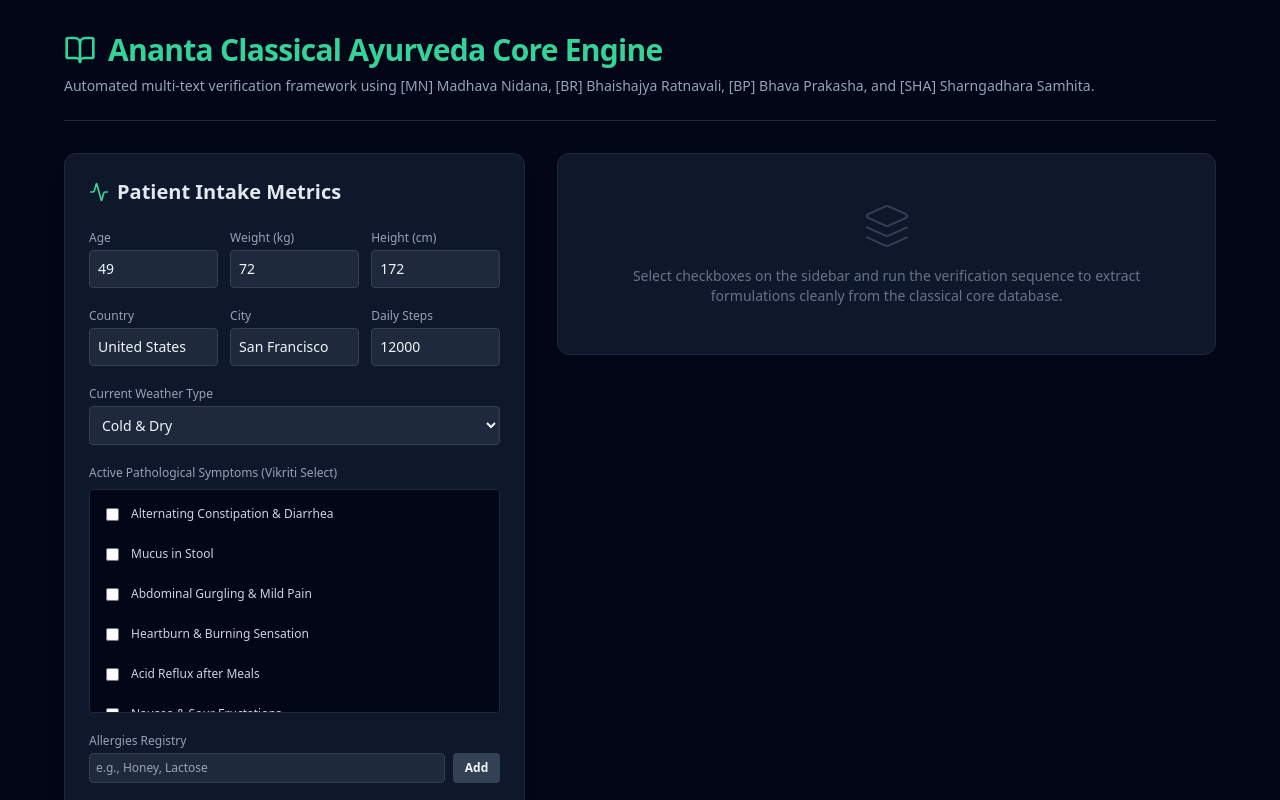
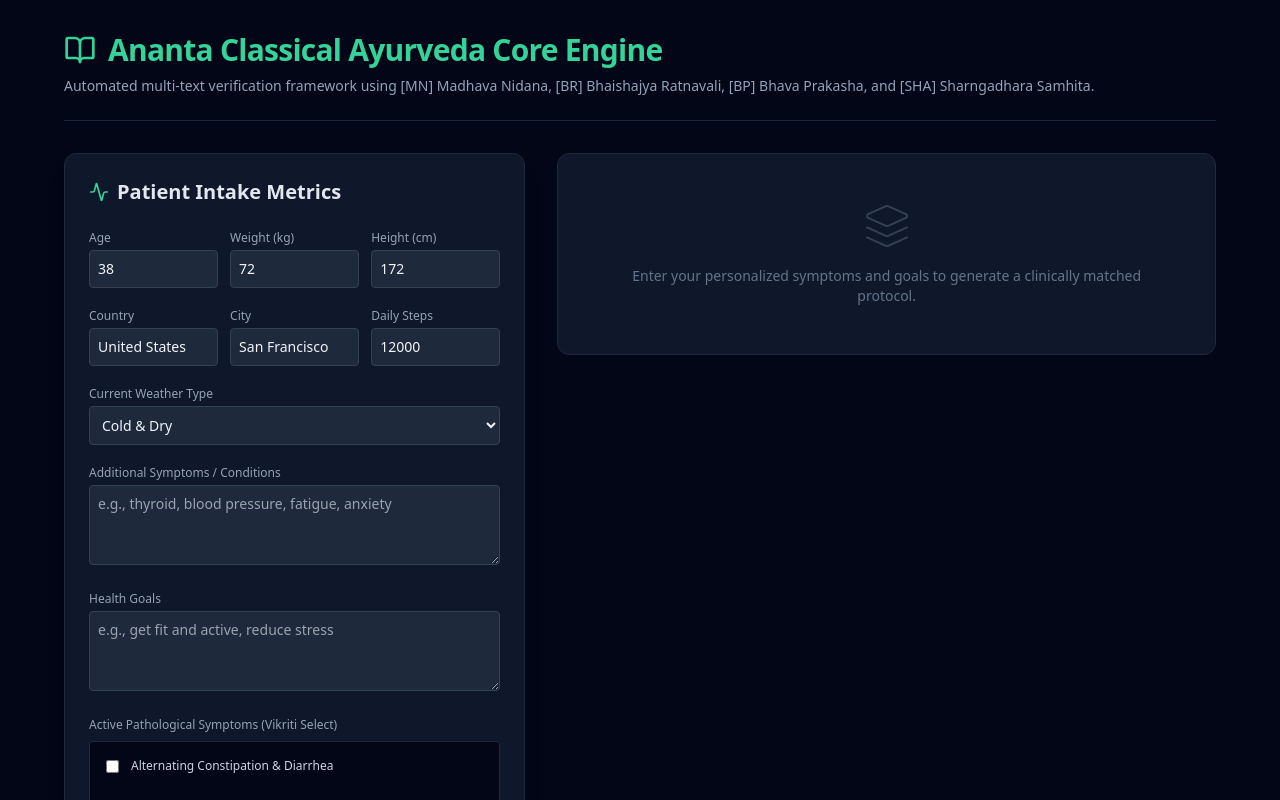
Before and after one commit to pankajmanchnda/Lotus, a React (Vite) app: page / in a window 1280 px wide. Shown: the top 800 px of the page. Built offline with nearby package versions, Linux system fonts and the light colour scheme.

Commit message:
Update user intake age and restore free-text inputs

```diff
--- a/src/App.tsx
+++ b/src/App.tsx
@@ -6,7 +6,7 @@ import type { EvaluationResult, UserIntake, WeatherProfile } from "./types";
 
 export default function App() {
   const [intake, setIntake] = useState<UserIntake>({
-    age: 49, weight: 72, height: 172,
+    age: 38, weight: 72, height: 172,
     city: "San Francisco", country: "United States",
     weatherType: "Cold-Dry", dailySteps: 12000,
     selectedSymptoms: [], symptomText: "", goalsText: "", allergies: []
@@ -100,9 +100,30 @@ export default function App() {
               </select>
             </div>
 
+            {/* RESTORED FREE-TEXT INPUTS */}
+            <div>
+              <label className="block text-xs font-medium text-slate-400 mb-1">Additional Symptoms / Conditions</label>
+              <textarea
+                className="w-full min-h-20 bg-slate-800 border border-slate-700 rounded p-2 text-sm text-slate-100 focus:outline-none focus:border-emerald-500"
+                placeholder="e.g., thyroid, blood pressure, fatigue, anxiety"
+                value={intake.symptomText}
+                onChange={(event) => setIntake({ ...intake, symptomText: event.target.value })}
+              />
+            </div>
+
+            <div>
+              <label className="block text-xs font-medium text-slate-400 mb-1">Health Goals</label>
+              <textarea
+                className="w-full min-h-20 bg-slate-800 border border-slate-700 rounded p-2 text-sm text-slate-100 focus:outline-none focus:border-emerald-500"
+                placeholder="e.g., get fit and active, reduce stress"
+                value={intake.goalsText}
+                onChange={(event) => setIntake({ ...intake, goalsText: event.target.value })}
+              />
+            </div>
+
             <div>
               <label className="block text-xs font-medium text-slate-400 mb-2">Active Pathological Symptoms (Vikriti Select)</label>
-              <div className="space-y-2 max-h-56 overflow-y-auto border border-slate-800 p-2 rounded bg-slate-950">
+              <div className="space-y-2 max-h-48 overflow-y-auto border border-slate-800 p-2 rounded bg-slate-950">
                 {SYMPTOM_OPTIONS.map((symptom, idx) => {
                   const isChecked = intake.selectedSymptoms.includes(symptom);
                   return (
@@ -141,7 +162,7 @@ export default function App() {
           {!result ? (
             <div className="bg-slate-900 border border-slate-800 rounded-xl p-12 text-center text-slate-500">
               <Layers className="h-12 w-12 mx-auto mb-4 stroke-1 text-slate-700" />
-              <p className="text-sm">Select checkboxes on the sidebar and run the verification sequence to extract formulations cleanly from the classical core database.</p>
+              <p className="text-sm">Enter your personalized symptoms and goals to generate a clinically matched protocol.</p>
             </div>
           ) : (
             <>
```
